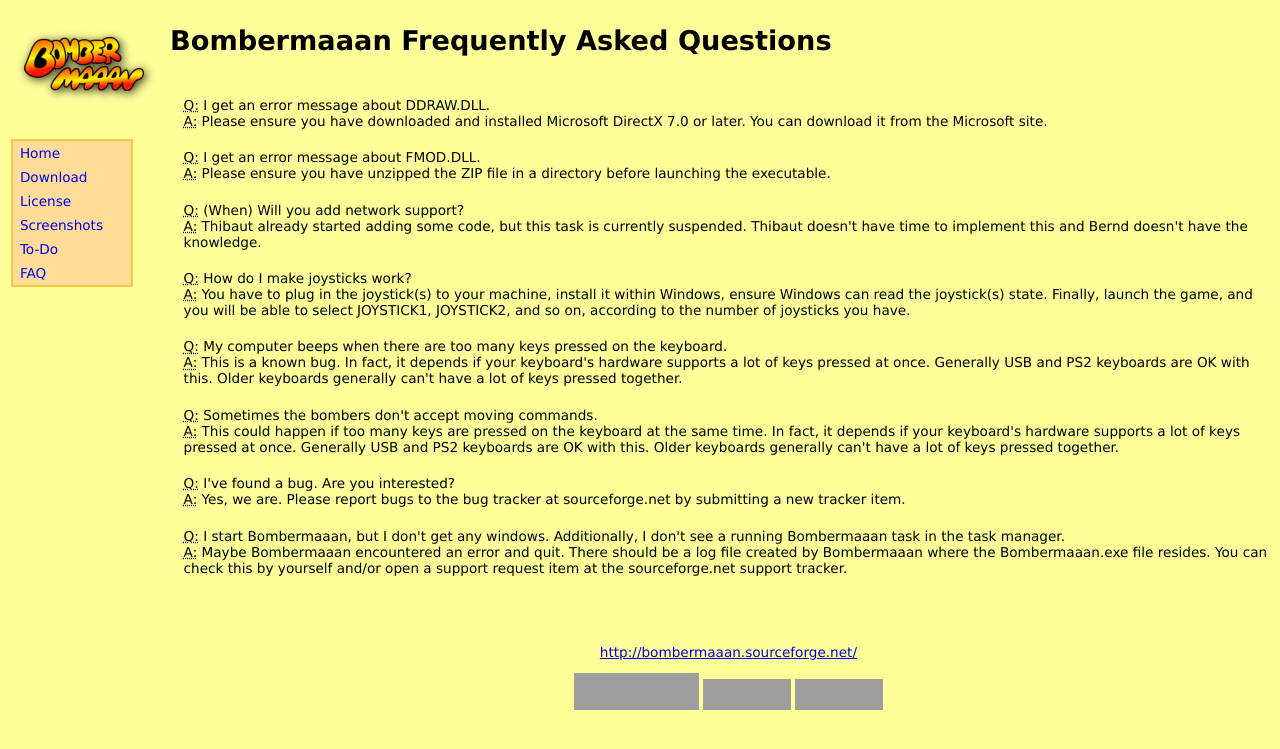
After one commit to talregev/Bombermaaan, a PHP site: page /faq.php in a window 1280 px wide. The commit adds this page. Shown: the top 749 px of the page. Run offline with PHP 8.4, Linux system fonts and the light colour scheme; grey boxes are pictures that could not be loaded.

Commit message:
Added FAQ page, extended CSS, added link to FAQ page
git-svn-id: https://svn.code.sf.net/p/bombermaaan/code/trunk@110 7fe5b47a-8640-0410-b185-a85574715510

```diff
--- a/web/css.php
+++ b/web/css.php
@@ -92,3 +92,13 @@ h1 {
 img {
 	border: 0px;
 }
+
+div.qablock {
+    margin-bottom: 1.5em;
+}
+
+div.qablock div.question {
+}
+
+div.qablock div.answer {
+}
--- /dev/null
+++ b/web/faq.php
@@ -0,0 +1,69 @@
+<?php
+
+include_once( "inc/webpage.php" );
+
+
+$webpage = new WebPage();
+$webpage->head();
+
+?>
+
+<h1>Bombermaaan Frequently Asked Questions</h1>
+
+<div id="content">
+
+<?php
+
+function _Q( $q ) {
+?>
+<div class="qablock">
+
+<div class="question">
+<abbr title="Question">Q:</abbr>
+<?php echo htmlentities( $q ); ?>
+</div>
+<?php
+}
+
+function _A( $a ) {
+?>
+<div class="answer">
+<abbr title="Answer">A:</abbr>
+<?php echo htmlentities( $a ); ?>
+</div>
+
+</div>
+
+<?php
+}
+
+_Q( "I get an error message about DDRAW.DLL." );
+_A( "Please ensure you have downloaded and installed Microsoft DirectX 7.0 or later. You can download it from the Microsoft site." );
+
+_Q( "I get an error message about FMOD.DLL." );
+_A( "Please ensure you have unzipped the ZIP file in a directory before launching the executable." );
+
+_Q( "(When) Will you add network support?" );
+_A( "Thibaut already started adding some code, but this task is currently suspended. Thibaut doesn't have time to implement this and Bernd doesn't have the knowledge." );
+
+_Q( "How do I make joysticks work?" );
+_A( "You have to plug in the joystick(s) to your machine, install it within Windows, ensure Windows can read the joystick(s) state. Finally, launch the game, and you will be able to select JOYSTICK1, JOYSTICK2, and so on, according to the number of joysticks you have." );
+
+_Q( "My computer beeps when there are too many keys pressed on the keyboard." );
+_A( "This is a known bug. In fact, it depends if your keyboard's hardware supports a lot of keys pressed at once. Generally USB and PS2 keyboards are OK with this. Older keyboards generally can't have a lot of keys pressed together." );
+
+_Q( "Sometimes the bombers don't accept moving commands." );
+_A( "This could happen if too many keys are pressed on the keyboard at the same time. In fact, it depends if your keyboard's hardware supports a lot of keys pressed at once. Generally USB and PS2 keyboards are OK with this. Older keyboards generally can't have a lot of keys pressed together." );
+
+_Q( "I've found a bug. Are you interested?" );
+_A( "Yes, we are. Please report bugs to the bug tracker at sourceforge.net by submitting a new tracker item." );
+
+_Q( "I start Bombermaaan, but I don't get any windows. Additionally, I don't see a running Bombermaaan task in the task manager." );
+_A( "Maybe Bombermaaan encountered an error and quit. There should be a log file created by Bombermaaan where the Bombermaaan.exe file resides. You can check this by yourself and/or open a support request item at the sourceforge.net support tracker." );
+
+?>
+<?php
+
+$webpage->tail();
+
+?>
--- a/web/inc/webpage.php
+++ b/web/inc/webpage.php
@@ -92,6 +92,10 @@ class WebPage {
 <a href="todo.php">To-Do</a>
 </div>
 
+<div>
+<a href="faq.php">FAQ</a>
+</div>
+
 </div>
 
 </div>
```
Also changed, not shown: 1 other file.
